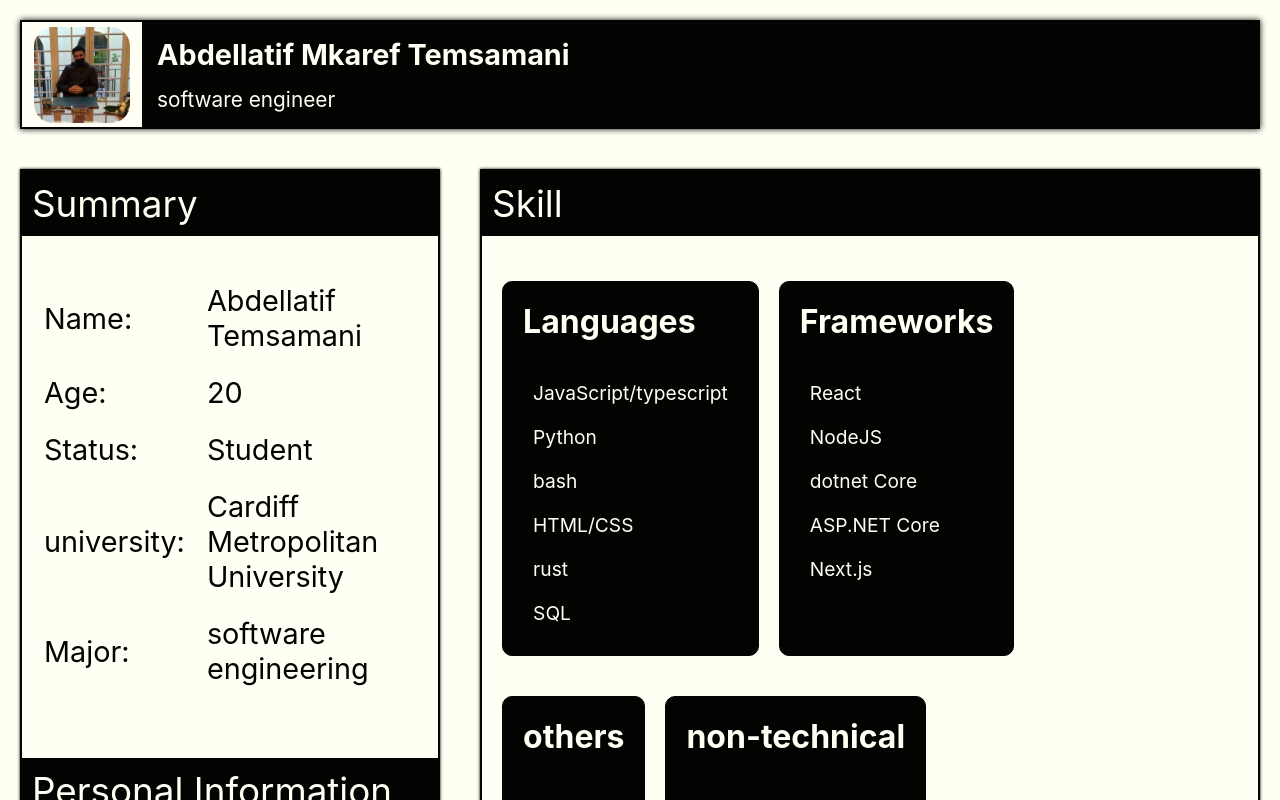
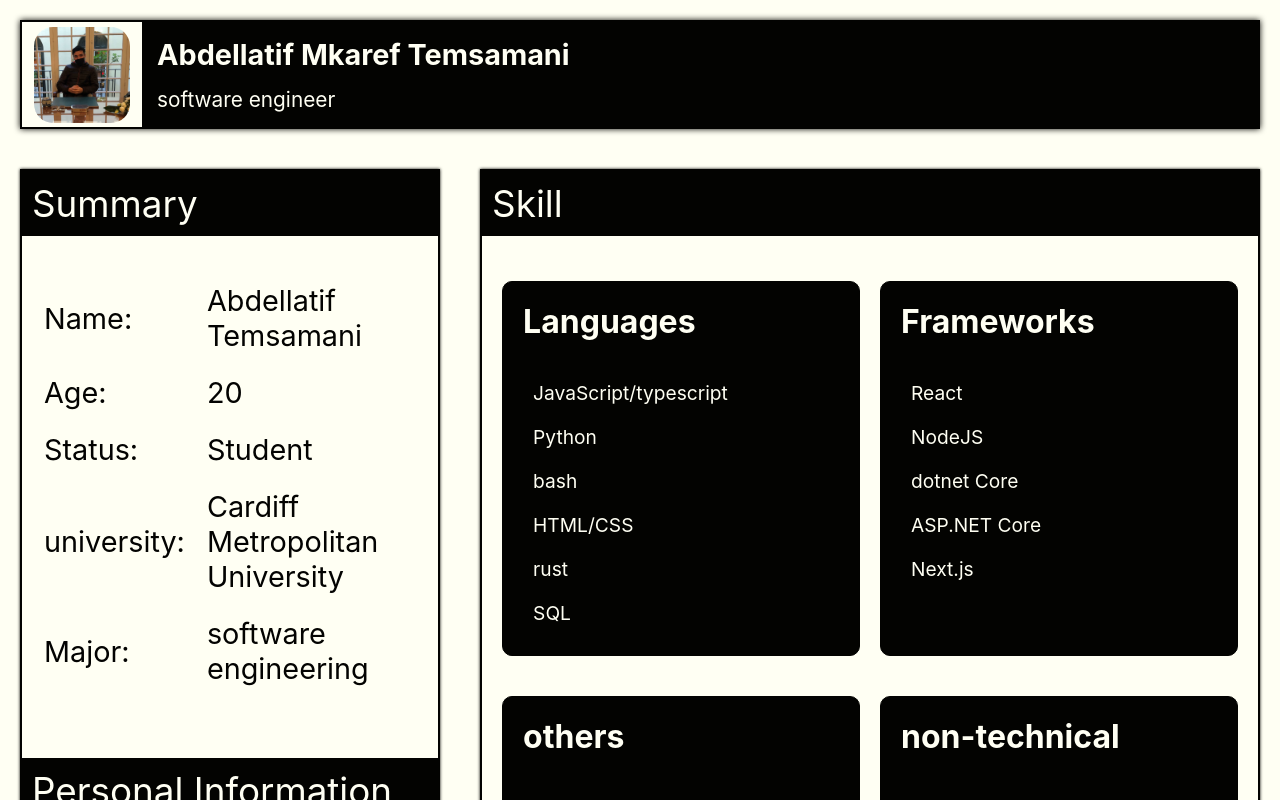
Before and after one commit to abdellatif-temsamani/abdellatif-temsamani, a React (Vite) app: page / in a window 1280 px wide. Shown: the top 800 px of the page. Built offline with nearby package versions, Linux system fonts and the light colour scheme.

Commit message:
fix: width skill car

```diff
--- a/src/Components/SidePannel/SidePannel.css
+++ b/src/Components/SidePannel/SidePannel.css
@@ -23,6 +23,7 @@
 }
 
 .skillCard {
+  width: 100%;
   margin: 10px;
   border: 1px solid var(--black);
   background-color: var(--black);
@@ -56,6 +57,10 @@ svg {
     margin-bottom: 10px;
   }
 
+  .skillCard {
+    width: auto;
+  }
+
   .skill-title {
     font-size: 2em;
   }
```
